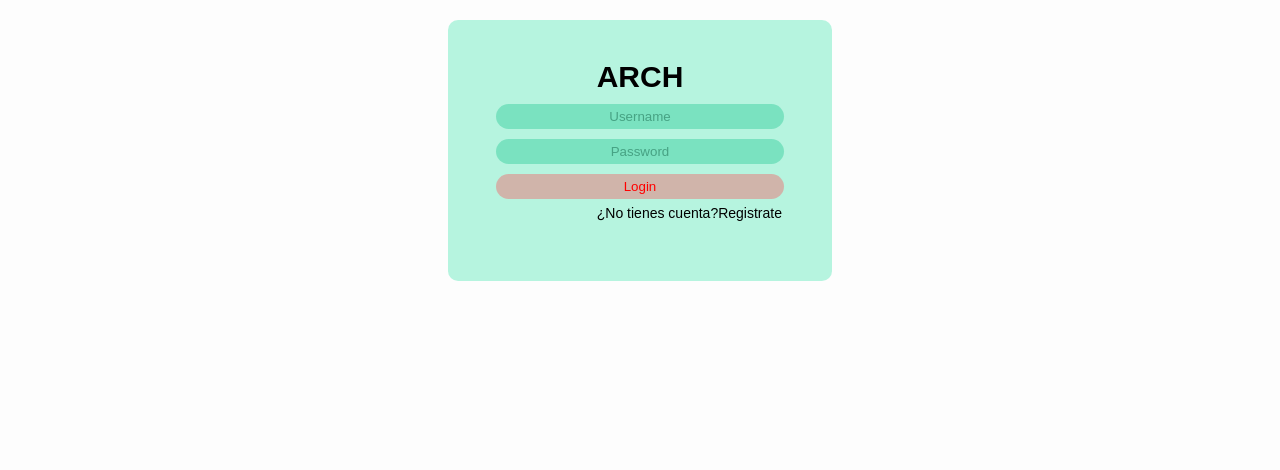
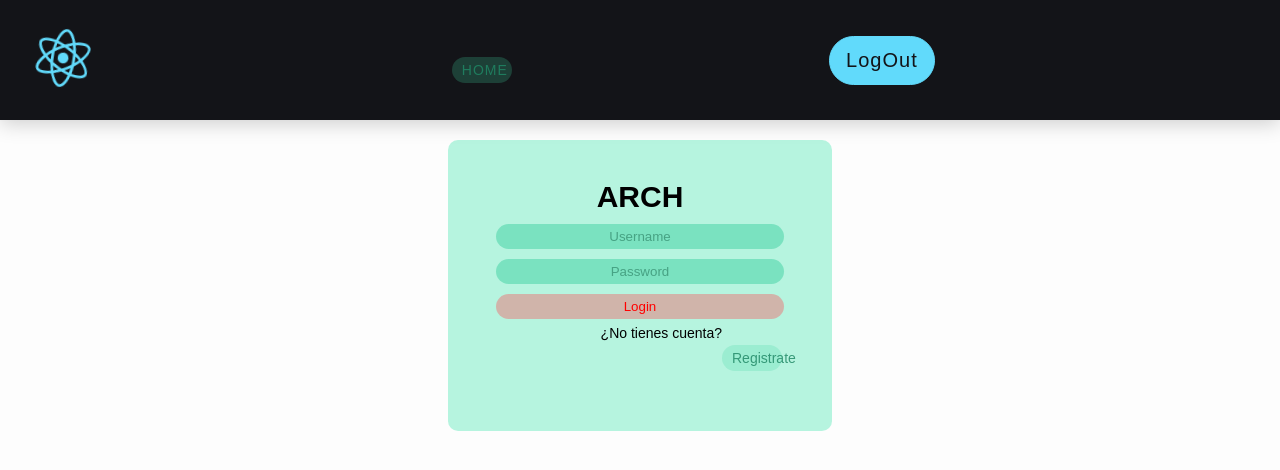
Before and after one commit to AlexanderZanfabro/2023_tallerFrontEnd, a React (Create React App) app: page / in a window 1280 px wide. Shown: the top 470 px of the page. Built offline with nearby package versions, Linux system fonts and the light colour scheme.

Commit message:
Agregado de navBar con navegacion ok

```diff
--- a/src/App.js
+++ b/src/App.js
@@ -7,11 +7,16 @@ import { store } from "./store/store";
 import { Provider } from "react-redux";
 import { BrowserRouter, Routes, Route } from 'react-router-dom';
 
+// Agreagado Noob
+import NavBar from './commons/Navbar/index';
+// fin agregado noob
 
 let App = () => {
   return (
     <Provider store={store}>
+
       <BrowserRouter>
+      <NavBar/>
         <Routes>
 
           <Route path='/' element={<Login />} />
--- /dev/null
+++ b/src/commons/Navbar/index.jsx
@@ -0,0 +1,91 @@
+import React, { useState } from 'react'
+import { withRouter } from 'react-router-dom'
+import './navBar.css'
+
+// agregado por mi
+
+import { Link, useNavigate } from 'react-router-dom';
+import Registro from '../../componentes/Registro';
+// fin agregado por mi
+
+import logo from './logo.svg'
+
+const Navbar = () => {
+  const [urlBase] = useState('http://localhost:3000/')
+    // Agregado
+    let navigate = useNavigate();
+
+    function handleClickRegistro(){
+        navigate('Registro');
+    }
+
+    function handleClickLogin(){
+        navigate('/');
+    }
+    // fin agregado
+
+  return (
+    <div>
+      {localStorage.getItem('userId') === '' ? (
+        <nav>
+          <div className="logo">
+            <img src={logo} className="App-logo" alt="Logo" />
+          </div>
+
+          <ul className="nav-links">
+            <li>
+              <button
+                className="login-button"
+                onClick={handleClickLogin}
+              >
+                Login
+              </button>
+            </li>
+            <li>
+              <button
+                className="join-button"
+                 onClick={handleClickRegistro}
+              >
+                Registro
+              </button>
+            </li>
+          </ul>
+        </nav>
+      ) : (
+        <nav>
+          <div className="logo">
+            <img src={logo} className="App-logo" alt="Logo" />
+          </div>
+          <div className="hamburger">
+            <div className="line1"></div>
+            <div className="line2"></div>
+            <div className="line3"></div>
+          </div>
+          <ul className="nav-links">
+            <li>
+                {/* Agrego el link aca */}
+            <Link to="/" id='link'>Home</Link>
+            {/* <a href={urlBase}>Home</a> */}
+            </li>
+
+            <li>
+              <button
+                className="join-button"
+                onClick={() => {
+                  localStorage.setItem('userId', '')
+                  localStorage.setItem('apiKey', '')
+                //   para navegar al login
+                  navigate('/');
+                }}
+              >
+                LogOut
+              </button>
+            </li>
+          </ul>
+        </nav>
+      )}
+    </div>
+  )
+}
+
+export default Navbar
--- /dev/null
+++ b/src/commons/Navbar/navBar.css
@@ -0,0 +1,209 @@
+nav *{
+    margin: 0;
+    padding: 0;
+    color: #f2f5f7;
+    font-family: sans-serif;
+    letter-spacing: 1px;
+    font-weight: 300;
+}
+body{
+    overflow-x: hidden;
+}
+nav{
+    height: 6rem;
+    width: 100vw;
+    background-color: #131418;
+    box-shadow: 0 3px 20px rgba(0, 0, 0, 0.2);
+    display: flex;
+    /* position: fixed; */
+    z-index: 10;
+}
+
+/*Styling logo*/
+.logo{
+    padding:1vh 1vw;
+    text-align: center;
+}
+.logo img {
+    height: 5rem;
+    width: 5rem;
+}
+
+/*Styling Links*/
+.nav-links{
+    display: flex;
+    list-style: none;
+    width: 88vw;
+    padding: 0 0.7vw;
+    justify-content: space-evenly;
+    align-items: center;
+    text-transform: uppercase;
+}
+.nav-links li a{
+    text-decoration: none;
+    margin: 0 0.7vw;
+}
+.nav-links li a:hover {
+    color: #61DAFB;
+}
+.nav-links li {
+    position: relative;
+}
+.nav-links li a::before {
+    content: "";
+    display: block;
+    height: 3px;
+    width: 0%;
+    background-color: #61DAFB;
+    position: absolute;
+    transition: all ease-in-out 250ms;
+    margin: 0 0 0 10%;
+}
+.nav-links li a:hover::before{
+    width: 80%;
+}
+
+/*Styling Buttons*/
+.login-button{
+    background-color: transparent;
+    border: 1.5px solid #f2f5f7;
+    border-radius: 2em;
+    padding: 0.6rem 0.8rem;
+    margin-left: 2vw;
+    font-size: 1rem;
+    cursor: pointer;
+
+}
+.login-button:hover {
+    color: #131418;
+    background-color: #f2f5f7;
+    border:1.5px solid #f2f5f7;
+    transition: all ease-in-out 350ms;
+}
+.join-button{
+    color: #131418;
+    background-color: #61DAFB;
+    border: 1.5px solid #61DAFB;
+    border-radius: 2em;
+    padding: 0.6rem 0.8rem;
+    font-size: 1rem;
+    cursor: pointer;
+}
+.join-button:hover {
+    color: #f2f5f7;
+    background-color: transparent;
+    border:1.5px solid #f2f5f7;
+    transition: all ease-in-out 350ms;
+}
+
+/*Styling Hamburger Icon*/
+.hamburger div{
+    width: 30px;
+    height:3px;
+    background: #f2f5f7;
+    margin: 5px;
+    transition: all 0.3s ease;
+}
+.hamburger{
+    display: none;
+}
+
+/*Stying for small screens*/
+/* @media screen and (max-width: 800px){
+    nav{
+        position: fixed;
+        z-index: 3;
+    }
+    .hamburger{
+        display:block;
+        position: absolute;
+        cursor: pointer;
+        right: 5%;
+        top: 50%;
+        transform: translate(-5%, -50%);
+        z-index: 2;
+        transition: all 0.7s ease;
+    }
+    .nav-links{
+        position: fixed;
+        background: #131418;
+        height: 100vh;
+        width: 100%;
+        flex-direction: column;
+        clip-path: circle(50px at 90% -20%);
+        -webkit-clip-path: circle(50px at 90% -10%);
+        transition: all 1s ease-out;
+        pointer-events: none;
+    }
+    .nav-links.open{
+        clip-path: circle(1000px at 90% -10%);
+        -webkit-clip-path: circle(1000px at 90% -10%);
+        pointer-events: all;
+    }
+    .nav-links li{
+        opacity: 0;
+    }
+    .nav-links li:nth-child(1){
+        transition: all 0.5s ease 0.2s;
+    }
+    .nav-links li:nth-child(2){
+        transition: all 0.5s ease 0.4s;
+    }
+    .nav-links li:nth-child(3){
+        transition: all 0.5s ease 0.6s;
+    }
+    .nav-links li:nth-child(4){
+        transition: all 0.5s ease 0.7s;
+    }
+    .nav-links li:nth-child(5){
+        transition: all 0.5s ease 0.8s;
+    }
+    .nav-links li:nth-child(6){
+        transition: all 0.5s ease 0.9s;
+        margin: 0;
+    }
+    .nav-links li:nth-child(7){
+        transition: all 0.5s ease 1s;
+        margin: 0;
+    }
+    li.fade{
+        opacity: 1;
+    }
+} */
+
+
+/*Animating Hamburger Icon on Click*/
+.toggle .line1{
+    transform: rotate(-45deg) translate(-5px,6px);
+}
+.toggle .line2{
+    transition: all 0.7s ease;
+    width:0;
+}
+.toggle .line3{
+    transform: rotate(45deg) translate(-5px,-6px);
+}
+
+
+
+/* PARA EL LOGO */
+
+.App-logo {
+    height: 40vmin;
+    pointer-events: none;
+  }
+
+  @media (prefers-reduced-motion: no-preference) {
+    .App-logo {
+      animation: App-logo-spin infinite 20s linear;
+    }
+  }
+
+  @keyframes App-logo-spin {
+    from {
+      transform: rotate(0deg);
+    }
+    to {
+      transform: rotate(360deg);
+    }
+  }
--- a/src/componentes/Login.js
+++ b/src/componentes/Login.js
@@ -125,7 +125,8 @@ return (
         </form>
         <div>
           <p>¿No tienes cuenta? </p>
-          <p><a href="Registro">Registrate</a></p>
+         {/* cambio el ancla por link par que no refresque la pagina */}
+          <p> <Link to="/Registro" id='link'>Registrate</Link></p>
         </div>
       </div>
         {/* {error && <p> ERROR DE USUARIO O PASSWORD</p>} */}
```
Also changed, not shown: src/commons/Navbar/logo.svg (added).
